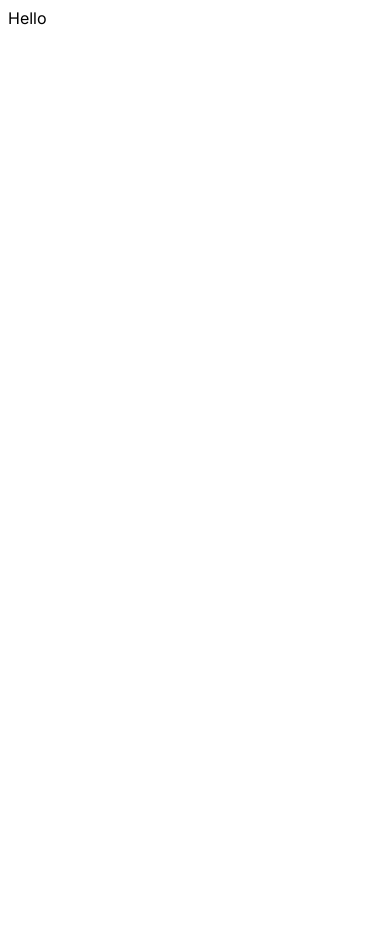
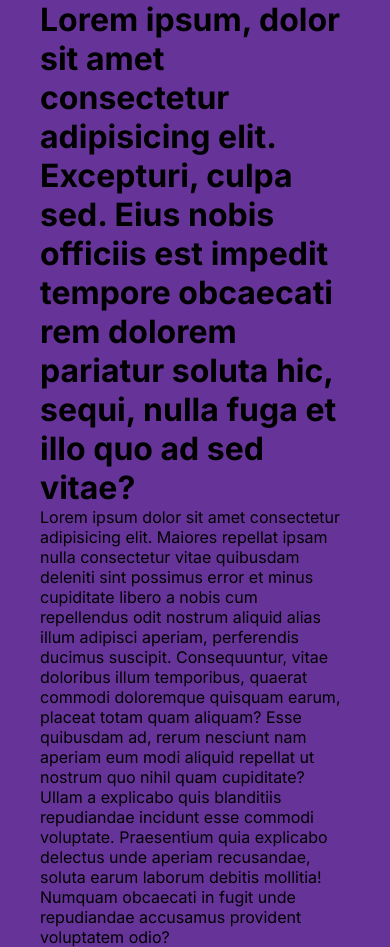
Before and after one commit to rahulsharma0212/blog-app, a Next.js app: page / in a window 390 px wide. Before the commit the page ends 844 px from the top, so only its background shows below. Built offline with nearby package versions, Linux system fonts and the light colour scheme.

Commit message:
css responsive layout

```diff
--- a/package.json
+++ b/package.json
@@ -14,5 +14,8 @@
     "next": "13.4.19",
     "react": "18.2.0",
     "react-dom": "18.2.0"
+  },
+  "devDependencies": {
+    "prettier": "^3.0.3"
   }
 }
--- a/src/app/globals.css
+++ b/src/app/globals.css
@@ -0,0 +1,66 @@
+:root {
+    --bg: white;
+    --textColor: black;
+    --softBg: #f0f0f0;
+    --softTextColor: #626262;
+}
+
+* {
+    padding: 0;
+    margin: 0;
+    box-sizing: border-box;
+}
+
+body {
+    max-width: 100vw;
+    overflow-x: hidden;
+}
+
+a {
+    color: inherit;
+    text-decoration: none;
+}
+
+.container {
+    min-height: 100vh;
+    background-color: var(--bg);
+    color: var(--textColor);
+}
+
+.wrapper {
+    max-width: 1536px;
+    margin: 0 auto;
+    background-color: rebeccapurple;
+    padding: 0 80px;
+}
+
+@media screen and (max-width: 1536px) {
+    .wrapper {
+        max-width: 1336px;
+    }
+}
+
+@media screen and (max-width: 1280px) {
+    .wrapper {
+        max-width: 1024px;
+    }
+}
+
+@media screen and (max-width: 1024px) {
+    .wrapper {
+        max-width: 768px;
+        padding: 0 40px;
+    }
+}
+
+@media screen and (max-width: 768px) {
+    .wrapper {
+        max-width: 640px;
+    }
+}
+
+@media screen and (max-width: 640px) {
+    .wrapper {
+        max-width: 475px;
+    }
+}
--- a/src/app/layout.js
+++ b/src/app/layout.js
@@ -1,17 +1,21 @@
-import './globals.css'
-import { Inter } from 'next/font/google'
+import './globals.css';
+import { Inter } from 'next/font/google';
 
-const inter = Inter({ subsets: ['latin'] })
+const inter = Inter({ subsets: ['latin'] });
 
 export const metadata = {
-  title: 'Blog App',
-  description: 'The best blog app!',
-}
+    title: 'Blog App',
+    description: 'The best blog app!',
+};
 
 export default function RootLayout({ children }) {
-  return (
-    <html lang="en">
-      <body className={inter.className}>{children}</body>
-    </html>
-  )
+    return (
+        <html lang="en">
+            <body className={inter.className}>
+                <div className="container">
+                    <div className="wrapper">{children}</div>
+                </div>
+            </body>
+        </html>
+    );
 }
--- a/src/app/page.jsx
+++ b/src/app/page.jsx
@@ -1,5 +1,29 @@
-import styles from "./homepage.module.css";
+import styles from './homepage.module.css';
 
 export default function Home() {
-  return <div>Hello</div>;
+    return (
+        <div>
+            <h1>
+                Lorem ipsum, dolor sit amet consectetur adipisicing elit.
+                Excepturi, culpa sed. Eius nobis officiis est impedit tempore
+                obcaecati rem dolorem pariatur soluta hic, sequi, nulla fuga et
+                illo quo ad sed vitae?
+            </h1>
+            <p>
+                Lorem ipsum dolor sit amet consectetur adipisicing elit. Maiores
+                repellat ipsam nulla consectetur vitae quibusdam deleniti sint
+                possimus error et minus cupiditate libero a nobis cum
+                repellendus odit nostrum aliquid alias illum adipisci aperiam,
+                perferendis ducimus suscipit. Consequuntur, vitae doloribus
+                illum temporibus, quaerat commodi doloremque quisquam earum,
+                placeat totam quam aliquam? Esse quibusdam ad, rerum nesciunt
+                nam aperiam eum modi aliquid repellat ut nostrum quo nihil quam
+                cupiditate? Ullam a explicabo quis blanditiis repudiandae
+                incidunt esse commodi voluptate. Praesentium quia explicabo
+                delectus unde aperiam recusandae, soluta earum laborum debitis
+                mollitia! Numquam obcaecati in fugit unde repudiandae accusamus
+                provident voluptatem odio?
+            </p>
+        </div>
+    );
 }
```
Also changed, not shown: 2 other files (tests, documents, lock files or other folders).
